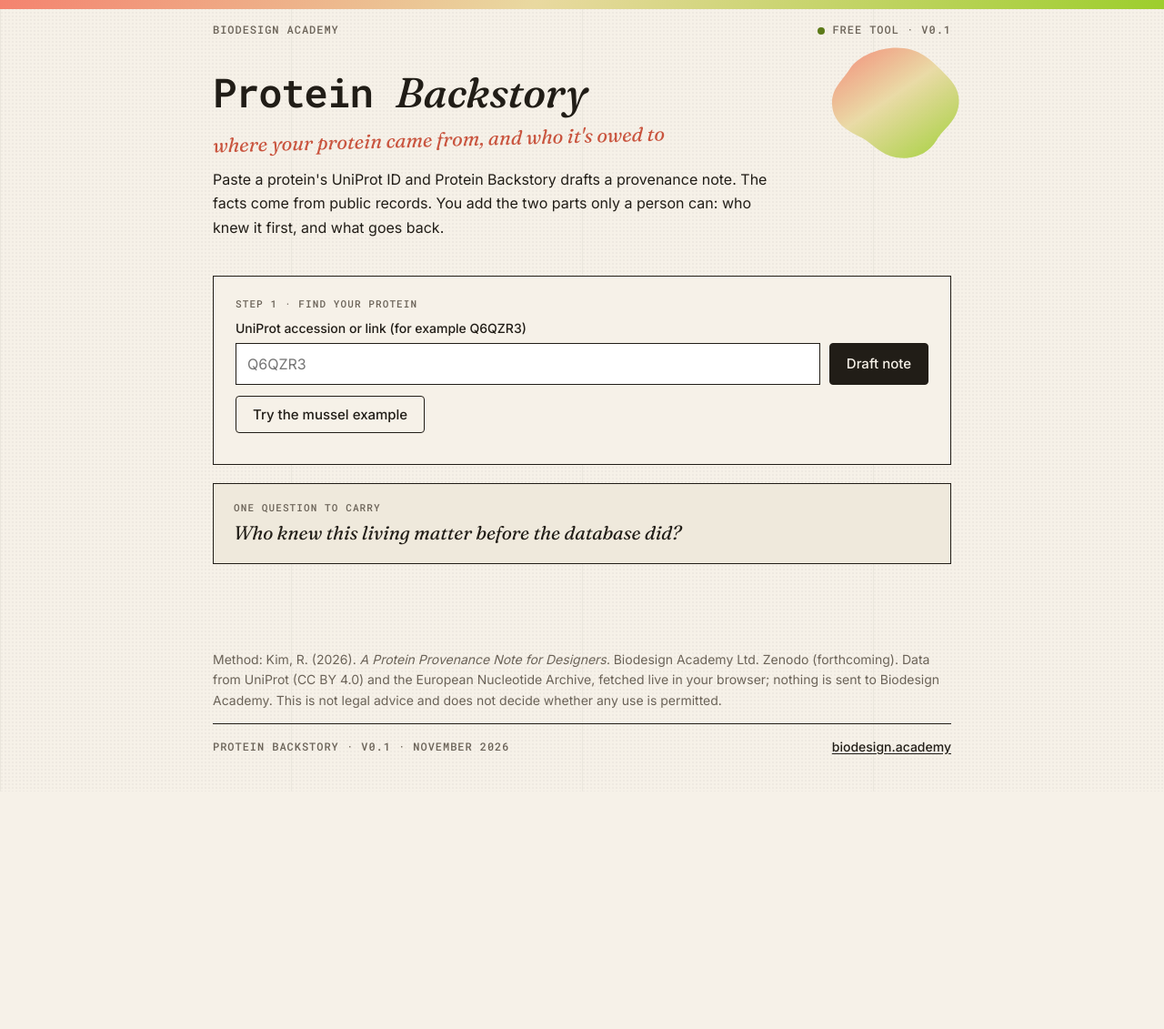
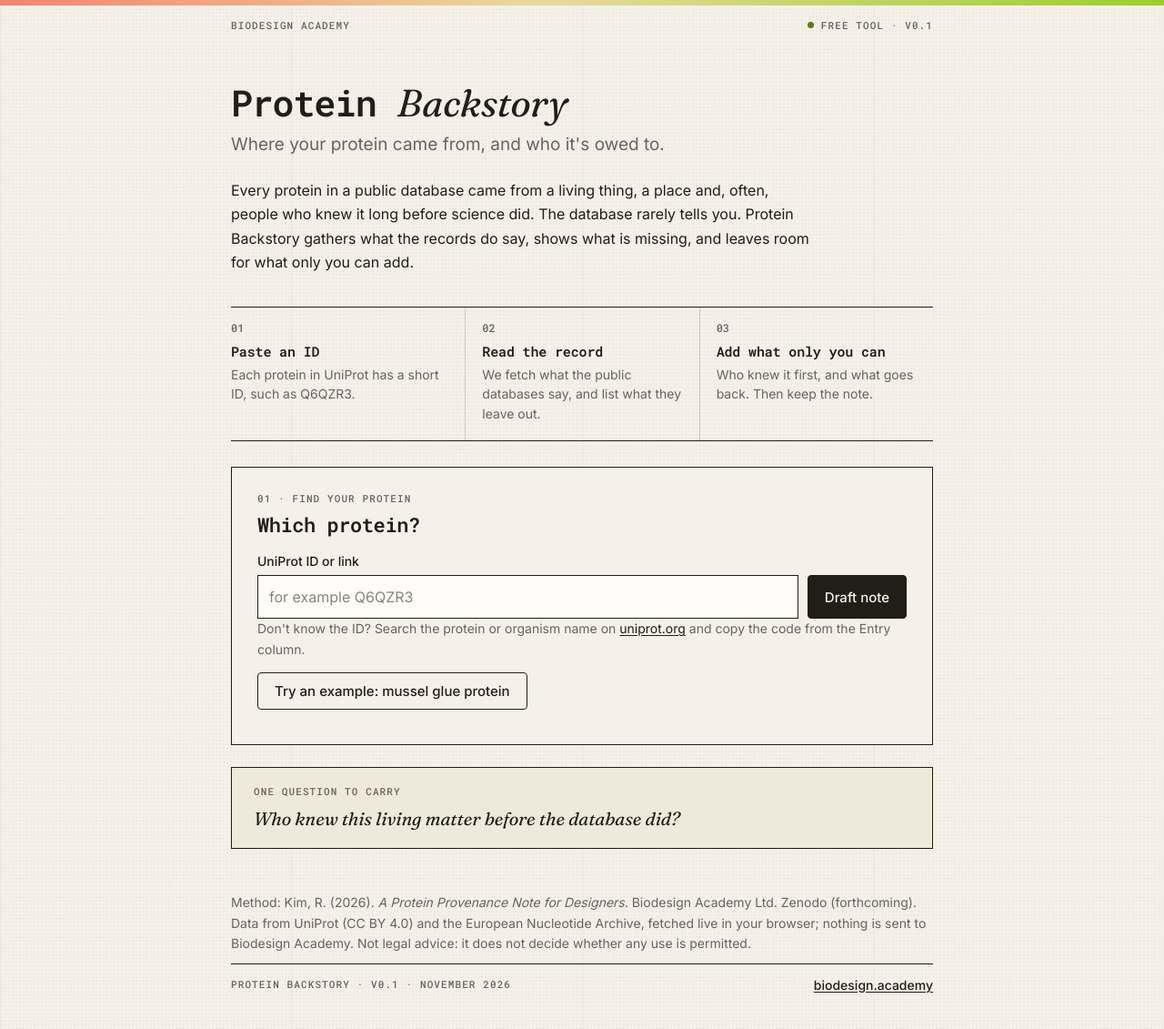
Before and after one commit to biodesign-academy/protein-backstory, a plain HTML site: page index.html in a window 1280 px wide. Shown: the whole page at 91% size. Before the commit the page ends 870 px from the top, so only its background shows below. Drawn offline with Linux system fonts and the light colour scheme.

Commit message:
Calmer layout, clearer for non-biologists

```diff
--- a/index.html
+++ b/index.html
@@ -8,138 +8,155 @@
 <link rel="preconnect" href="https://fonts.gstatic.com" crossorigin>
 <link href="https://fonts.googleapis.com/css2?family=Roboto+Mono:wght@400;500;600;700&family=Inter:wght@400;500&family=Fraunces:ital,opsz,wght@1,9..144,400;1,9..144,500&display=swap" rel="stylesheet">
 <style>
-  /* Biodesign Academy Brand v3.0, restrained tier (reading and tool surface) */
+  /* Biodesign Academy Brand v3.0, restrained tier */
   :root{
     --stock:#F6F1E8; --stock2:#EFE9DC; --ink:#211D17; --slate:#6B6358;
     --salmon:#F4836F; --salmon-deep:#C9543E; --lime:#9DCE2C; --lime-deep:#5C7A18; --lime-hover:#B0E03F; --sand:#E9D9A0;
+    --hair:rgba(33,29,23,.18);
     --mono:'Roboto Mono', ui-monospace, 'SF Mono', 'Cascadia Mono', 'Segoe UI Mono', Menlo, Consolas, monospace;
     --sans:'Inter', Arial, Helvetica, sans-serif;
     --serif:'Fraunces', 'Spectral', Georgia, serif;
   }
   *{box-sizing:border-box}
   html{background:var(--stock)}
-  body{margin:0;min-height:100vh;color:var(--ink);font:16px/1.65 var(--sans);
-    background-color:var(--stock);
-    background-image:
-      radial-gradient(rgba(33,29,23,.035) 1px, transparent 1px),
-      linear-gradient(to right, rgba(33,29,23,.05) 1px, transparent 1px);
-    background-size: 4px 4px, 25% 100%;}
-  .medium{height:10px;background:linear-gradient(115deg,var(--salmon),var(--sand) 46%,var(--lime))}
-  .spec{max-width:860px;margin:auto;padding:14px 24px 0;display:flex;justify-content:space-between;
-    font:500 12px/1.4 var(--mono);letter-spacing:.08em;text-transform:uppercase;color:var(--slate)}
-  .spec .seed{display:inline-block;width:8px;height:8px;border-radius:50%;background:var(--lime-deep);margin-right:8px;vertical-align:middle}
-  header{position:relative;max-width:860px;margin:auto;padding:36px 24px 20px;overflow:visible}
-  header .blob{position:absolute;right:10px;top:6px;width:150px;height:130px;opacity:.9;pointer-events:none}
-  header h1{position:relative;font:600 44px/1.1 var(--mono);letter-spacing:-.03em;margin:0 0 14px}
-  header h1 em{font:italic 500 46px/1 var(--serif);letter-spacing:0}
-  .care{position:relative;display:inline-block;font:italic 400 22px/1.3 var(--serif);color:var(--salmon-deep);transform:rotate(-1.5deg);margin:0 0 16px}
-  header p.intro{position:relative;max-width:620px;margin:0;color:var(--ink);font:16px/1.65 var(--sans)}
-  main{max-width:860px;margin:auto;padding:0 24px 60px}
-  .card{background:var(--stock);border:1px solid var(--ink);padding:22px 24px;margin:20px 0}
-  .eyebrow{font:500 11px/1.4 var(--mono);letter-spacing:.1em;text-transform:uppercase;color:var(--slate);margin:0 0 10px}
-  label{font:500 14px/1.4 var(--sans);color:var(--ink);display:block;margin-bottom:6px}
-  input,textarea{width:100%;font:16px/1.5 var(--sans);color:var(--ink);padding:10px 12px;border:1px solid var(--ink);border-radius:0;background:#fff}
-  input:focus,textarea:focus,button:focus-visible{outline:2px solid var(--salmon-deep);outline-offset:2px}
+  body{margin:0;min-height:100vh;color:var(--ink);font:16px/1.65 var(--sans);background:var(--stock);
+    background-image:radial-gradient(rgba(33,29,23,.03) 1px, transparent 1px),linear-gradient(to right, rgba(33,29,23,.045) 1px, transparent 1px);
+    background-size:4px 4px, 25% 100%}
+  .medium{height:6px;background:linear-gradient(115deg,var(--salmon),var(--sand) 46%,var(--lime))}
+  .spec{max-width:820px;margin:auto;padding:14px 24px 0;display:flex;justify-content:space-between;align-items:center;
+    font:500 11px/1.4 var(--mono);letter-spacing:.1em;text-transform:uppercase;color:var(--slate)}
+  .seed{display:inline-block;width:7px;height:7px;border-radius:50%;background:var(--lime-deep);margin-right:8px;vertical-align:1px}
+  header{max-width:820px;margin:auto;padding:56px 24px 8px}
+  h1{font:600 40px/1.1 var(--mono);letter-spacing:-.03em;margin:0}
+  h1 em{font:italic 400 42px/1 var(--serif);letter-spacing:0}
+  .sub{font:400 19px/1.5 var(--sans);color:var(--slate);margin:10px 0 22px}
+  .intro{max-width:640px;margin:0}
+  main{max-width:820px;margin:auto;padding:28px 24px 48px}
+  .steps{list-style:none;margin:0 0 28px;padding:0;display:grid;grid-template-columns:repeat(3,1fr);border-top:1px solid var(--ink);border-bottom:1px solid var(--ink)}
+  .steps li{padding:16px 18px 18px 0;display:flex;flex-direction:column;gap:4px}
+  .steps li+li{padding-left:18px;border-left:1px solid var(--hair)}
+  .steps .n{font:500 12px/1 var(--mono);color:var(--slate);margin-bottom:6px}
+  .steps strong{font:600 15px/1.35 var(--mono);letter-spacing:-.01em}
+  .steps span:last-child{font-size:14px;line-height:1.55;color:var(--slate)}
+  .card{background:var(--stock);border:1px solid var(--ink);padding:26px 28px;margin:0 0 24px}
+  .eyebrow{font:500 11px/1.4 var(--mono);letter-spacing:.1em;text-transform:uppercase;color:var(--slate);margin:0 0 8px}
+  h2{font:600 22px/1.25 var(--mono);letter-spacing:-.02em;margin:0 0 16px}
+  label{font:500 14px/1.4 var(--sans);display:block;margin-bottom:6px}
+  label.mt{margin-top:14px}
+  input,textarea{width:100%;font:16px/1.5 var(--sans);color:var(--ink);padding:11px 12px;border:1px solid var(--ink);border-radius:0;background:#FFFDF9}
+  input::placeholder,textarea::placeholder{color:#8C8478}
+  input:focus,textarea:focus,button:focus-visible,a:focus-visible{outline:2px solid var(--salmon-deep);outline-offset:2px}
   textarea{min-height:84px;resize:vertical}
   .row{display:flex;gap:10px}
   .row input{flex:1}
-  button{font:500 15px/1 var(--sans);padding:12px 18px;border-radius:4px;border:1px solid var(--ink);background:var(--ink);color:var(--stock);cursor:pointer}
+  button{font:500 15px/1 var(--sans);padding:12px 18px;border-radius:4px;border:1px solid var(--ink);background:var(--ink);color:var(--stock);cursor:pointer;white-space:nowrap}
   button:hover{background:var(--salmon-deep);border-color:var(--salmon-deep)}
   button.ghost{background:transparent;color:var(--ink)}
   button.ghost:hover{background:var(--stock2);border-color:var(--ink)}
   button.lime{background:var(--lime);color:var(--ink);border-color:var(--ink)}
   button.lime:hover{background:var(--lime-hover)}
   button:disabled{opacity:.5;cursor:wait}
-  h2{font:600 22px/1.25 var(--mono);letter-spacing:-.02em;margin:0 0 12px}
-  .field{border-top:1px solid rgba(33,29,23,.25);padding:16px 0}
-  .field:first-of-type{border-top:0}
-  .field h3{font:600 16px/1.35 var(--mono);letter-spacing:-.01em;margin:0 0 8px}
-  .auto{display:inline-block;font:500 11px/1.6 var(--sans);color:var(--ink);background:var(--stock2);border:1px solid rgba(33,29,23,.3);padding:0 8px;margin-left:8px;border-radius:4px;vertical-align:middle}
-  .auto.you{background:var(--lime);border-color:var(--ink)}
+  .help{margin:10px 0 0}
+  .field{display:grid;grid-template-columns:28px 1fr;gap:0 14px;border-top:1px solid var(--hair);padding:18px 0}
+  h2+.field{border-top:1px solid var(--ink)}
+  .field .n{font:500 13px/1.9 var(--mono);color:var(--slate)}
+  .field h3{font:600 16px/1.4 var(--mono);letter-spacing:-.01em;margin:0 0 6px;display:flex;align-items:center;flex-wrap:wrap;gap:8px}
+  .auto{font:500 11px/1.7 var(--sans);letter-spacing:0;color:var(--slate);border:1px solid var(--hair);padding:0 7px;border-radius:4px}
+  .auto.you{color:var(--ink);background:var(--lime);border-color:var(--ink)}
+  .field.yours{background:var(--stock2);margin:0 -28px;padding:18px 28px;border-top:1px solid var(--hair)}
   .gap{color:var(--ink)}
-  ul{padding-left:20px;margin:6px 0}
-  li.gap::marker{color:var(--salmon-deep)}
-  .small{font:14px/1.6 var(--sans);color:var(--slate)}
+  ul{padding-left:18px;margin:4px 0 0}
+  li.gap{margin:2px 0}
+  .small{font:14px/1.6 var(--sans);color:var(--slate);margin:0 0 10px}
   .status{font:14px/1.5 var(--sans);margin-top:12px;color:var(--slate)}
-  .actions{display:flex;gap:10px;flex-wrap:wrap;margin-top:12px}
-  pre{white-space:pre-wrap;font:13px/1.6 var(--mono);background:var(--stock2);border:1px solid var(--ink);padding:16px;max-height:440px;overflow:auto}
+  .actions{display:flex;gap:10px;flex-wrap:wrap;margin-top:14px}
+  .actions.end{border-top:1px solid var(--ink);padding-top:18px;margin-top:4px}
+  pre{white-space:pre-wrap;font:13px/1.65 var(--mono);background:var(--stock2);border:1px solid var(--hair);padding:18px;max-height:460px;overflow:auto;margin:0}
   a{color:var(--ink);text-decoration:underline;text-underline-offset:2px}
   a:hover{color:var(--salmon-deep)}
-  .question{background:var(--stock2);border:1px solid var(--ink);padding:18px 22px;margin:20px 0}
-  .question .eyebrow{margin-bottom:6px}
-  .question p.q{margin:0;font:italic 400 21px/1.4 var(--serif);color:var(--ink)}
-  footer{max-width:860px;margin:auto;padding:0 24px 40px}
-  footer .spec{padding:16px 0 0;border-top:1px solid var(--ink);margin-top:8px}
-  @media (max-width:600px){header h1{font-size:34px} header h1 em{font-size:36px} header .blob{width:96px;height:84px;right:0} .row{flex-direction:column}}
+  .question{background:var(--stock2);border:1px solid var(--ink);padding:18px 24px;margin:8px 0 0}
+  .question .q{margin:0;font:italic 400 20px/1.45 var(--serif)}
+  footer{max-width:820px;margin:auto;padding:0 24px 40px}
+  .spec.foot{padding:14px 0 0;border-top:1px solid var(--ink)}
+  .spec.foot a{font:500 14px var(--sans);letter-spacing:0;text-transform:none}
+  @media (max-width:640px){header{padding-top:36px} h1{font-size:32px} h1 em{font-size:34px} .steps{grid-template-columns:1fr} .steps li+li{padding-left:0;border-left:0;border-top:1px solid var(--hair)} .row{flex-direction:column} .card{padding:20px} .field.yours{margin:0 -20px;padding:18px 20px}}
 </style>
 </head>
 <body>
 <div class="medium" aria-hidden="true"></div>
 <div class="spec"><span>Biodesign Academy</span><span><span class="seed" aria-hidden="true"></span>Free tool · v0.1</span></div>
+
 <header>
-  <svg class="blob" viewBox="0 0 150 130" aria-hidden="true">
-    <defs><linearGradient id="g" gradientUnits="userSpaceOnUse" x1="0" y1="20" x2="150" y2="110" gradientTransform="rotate(25 75 65)"><stop offset="0" stop-color="#F4836F"/><stop offset=".46" stop-color="#E9D9A0"/><stop offset="1" stop-color="#9DCE2C"/></linearGradient></defs>
-    <path fill="url(#g)" d="M84 6c18 2 30 13 41 24 12 12 22 22 19 40-3 17-17 25-24 37-9 15-26 22-45 19-17-3-25-15-38-22C22 97 6 88 5 68 4 50 17 41 25 28 35 13 62 3 84 6z"/>
-  </svg>
   <h1>Protein <em>Backstory</em></h1>
-  <p class="care">where your protein came from, and who it's owed to</p>
-  <p class="intro">Paste a protein's UniProt ID and Protein Backstory drafts a provenance note. The facts come from public records. You add the two parts only a person can: who knew it first, and what goes back.</p>
+  <p class="sub">Where your protein came from, and who it's owed to.</p>
+  <p class="intro">Every protein in a public database came from a living thing, a place and, often, people who knew it long before science did. The database rarely tells you. Protein Backstory gathers what the records do say, shows what is missing, and leaves room for what only you can add.</p>
 </header>
+
 <main>
-  <div class="card">
-    <p class="eyebrow">Step 1 · Find your protein</p>
-    <label for="acc">UniProt accession or link (for example Q6QZR3)</label>
+  <ol class="steps" aria-label="How it works">
+    <li><span class="n">01</span><strong>Paste an ID</strong><span>Each protein in UniProt has a short ID, such as Q6QZR3.</span></li>
+    <li><span class="n">02</span><strong>Read the record</strong><span>We fetch what the public databases say, and list what they leave out.</span></li>
+    <li><span class="n">03</span><strong>Add what only you can</strong><span>Who knew it first, and what goes back. Then keep the note.</span></li>
+  </ol>
+
+  <section class="card" aria-labelledby="findTitle">
+    <p class="eyebrow">01 · Find your protein</p>
+    <h2 id="findTitle">Which protein?</h2>
+    <label for="acc">UniProt ID or link</label>
     <div class="row">
-      <input id="acc" placeholder="Q6QZR3" autocomplete="off">
+      <input id="acc" placeholder="for example Q6QZR3" autocomplete="off">
       <button id="go">Draft note</button>
     </div>
-    <div class="actions"><button class="ghost" id="example">Try the mussel example</button></div>
-    <div class="status" id="status"></div>
-  </div>
+    <p class="small help">Don't know the ID? Search the protein or organism name on <a href="https://www.uniprot.org" target="_blank" rel="noopener">uniprot.org</a> and copy the code from the Entry column.</p>
+    <div class="actions"><button class="ghost" id="example">Try an example: mussel glue protein</button></div>
+    <div class="status" id="status" role="status"></div>
+  </section>
 
-  <div class="card" id="noteCard" hidden>
-    <p class="eyebrow">Step 2 · Read and complete</p>
+  <section class="card" id="noteCard" hidden aria-labelledby="noteTitle">
+    <p class="eyebrow">02 · Read and complete</p>
     <h2 id="noteTitle">Provenance note</h2>
-    <div class="field"><h3>1. The sequence <span class="auto">filled from UniProt</span></h3><div id="f1"></div></div>
-    <div class="field"><h3>2. The organism <span class="auto">filled from UniProt and the nucleotide record</span></h3><div id="f2"></div></div>
-    <div class="field"><h3>3. Who recorded it <span class="auto">filled from UniProt</span></h3><div id="f3"></div></div>
-    <div class="field">
-      <h3>4. Who knew it first <span class="auto you">yours to fill</span></h3>
-      <p class="small">People, communities or practices with knowledge of this organism or what it does, before or outside laboratory science. Leads are not conclusions: much of this knowledge was never written down, and naming a community without their agreement can cause harm. Only communities apply Local Contexts Labels; never assign one.</p>
-      <label for="f4leads">Leads found (each with its source)</label>
+    <div class="field"><span class="n">1</span><div><h3>The sequence <span class="auto">from the records</span></h3><div id="f1"></div></div></div>
+    <div class="field"><span class="n">2</span><div><h3>The organism <span class="auto">from the records</span></h3><div id="f2"></div></div></div>
+    <div class="field"><span class="n">3</span><div><h3>Who recorded it <span class="auto">from the records</span></h3><div id="f3"></div></div></div>
+    <div class="field yours"><span class="n">4</span><div>
+      <h3>Who knew it first <span class="auto you">yours to add</span></h3>
+      <p class="small">People, communities or practices that knew this organism, or what it does, before or outside laboratory science. Write leads, not conclusions: much of this knowledge was never written down, and naming a community without their agreement can cause harm.</p>
+      <label for="f4leads">Leads, each with its source</label>
       <textarea id="f4leads" placeholder="None found yet."></textarea>
       <div class="actions"><button class="ghost" id="copyPrompt">Copy a research prompt for an AI assistant</button></div>
-      <label for="f4conf" style="margin-top:10px">Confirmed by</label>
+      <label for="f4conf" class="mt">Confirmed by</label>
       <input id="f4conf" placeholder="Leads only; not confirmed.">
       <p class="small" id="lcNote"></p>
-    </div>
-    <div class="field"><h3>5. How it reached me <span class="auto">partly filled</span></h3><div id="f5"></div>
-      <label for="f5user" style="margin-top:8px">Tools you used and any changes you made to the sequence</label>
-      <textarea id="f5user" placeholder="For example: folded with Boltz-2 on Rowan; sequence not changed."></textarea></div>
-    <div class="field"><h3>6. Rules that may apply <span class="auto">flags, not rulings</span></h3><div id="f6"></div></div>
-    <div class="field"><h3>7. What goes back <span class="auto you">yours to fill</span></h3>
-      <textarea id="f7" placeholder="Credit, payment, shared results, a contribution to a fund, time. If nothing yet, say so.">Nothing yet.</textarea></div>
-    <div class="field"><h3>8. Gaps <span class="auto">listed automatically; add your own</span></h3><div id="f8"></div>
-      <textarea id="f8user" placeholder="Anything else you could not establish."></textarea></div>
-    <div class="actions">
-      <button class="lime" id="build">Make the note</button>
-    </div>
-  </div>
+    </div></div>
+    <div class="field"><span class="n">5</span><div><h3>How it reached you <span class="auto">partly from the records</span></h3><div id="f5"></div>
+      <label for="f5user" class="mt">Tools you used, and any changes you made</label>
+      <textarea id="f5user" placeholder="For example: folded with Boltz-2 on Rowan; sequence not changed."></textarea></div></div>
+    <div class="field"><span class="n">6</span><div><h3>Rules that may apply <span class="auto">flags, not rulings</span></h3><div id="f6"></div></div></div>
+    <div class="field yours"><span class="n">7</span><div><h3>What goes back <span class="auto you">yours to add</span></h3>
+      <label for="f7">Credit, payment, shared results, time. If nothing yet, say so.</label>
+      <textarea id="f7">Nothing yet.</textarea></div></div>
+    <div class="field"><span class="n">8</span><div><h3>What is missing <span class="auto">listed for you</span></h3><div id="f8"></div>
+      <label for="f8user" class="mt">Anything else you could not find</label>
+      <textarea id="f8user"></textarea></div></div>
+    <div class="actions end"><button class="lime" id="build">Make the note</button></div>
+  </section>
 
-  <div class="card" id="outCard" hidden>
-    <p class="eyebrow">Step 3 · Keep it</p>
-    <h2>Your note</h2>
+  <section class="card" id="outCard" hidden aria-labelledby="outTitle">
+    <p class="eyebrow">03 · Keep it</p>
+    <h2 id="outTitle">Your note</h2>
     <pre id="out"></pre>
     <div class="actions">
-      <button id="dl">Download (.md)</button>
+      <button id="dl">Download</button>
       <button class="ghost" id="copy">Copy text</button>
     </div>
-  </div>
-  <div class="question"><p class="eyebrow">One question to carry</p><p class="q">Who knew this living matter before the database did?</p></div>
+  </section>
+
+  <aside class="question"><p class="eyebrow">One question to carry</p><p class="q">Who knew this living matter before the database did?</p></aside>
 </main>
-<footer class="small">
-  <p>Method: Kim, R. (2026). <em>A Protein Provenance Note for Designers.</em> Biodesign Academy Ltd. Zenodo (forthcoming). Data from UniProt (CC BY 4.0) and the European Nucleotide Archive, fetched live in your browser; nothing is sent to Biodesign Academy. This is not legal advice and does not decide whether any use is permitted.</p>
-  <div class="spec"><span>Protein Backstory · v0.1 · November 2026</span><span style="text-transform:none;letter-spacing:0"><a href="https://biodesign.academy" style="font:500 14px var(--sans)">biodesign.academy</a></span></div>
+
+<footer>
+  <p class="small">Method: Kim, R. (2026). <em>A Protein Provenance Note for Designers.</em> Biodesign Academy Ltd. Zenodo (forthcoming). Data from UniProt (CC BY 4.0) and the European Nucleotide Archive, fetched live in your browser; nothing is sent to Biodesign Academy. Not legal advice: it does not decide whether any use is permitted.</p>
+  <div class="spec foot"><span>Protein Backstory · v0.1 · November 2026</span><a href="https://biodesign.academy">biodesign.academy</a></div>
 </footer>
 
 <script>
```
